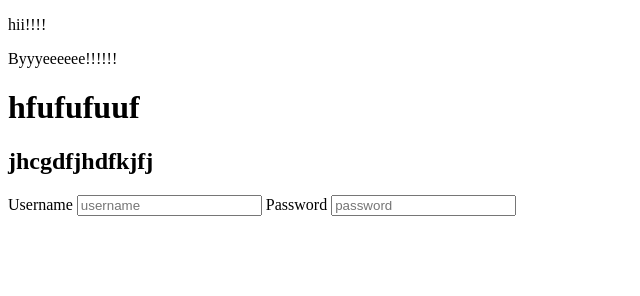
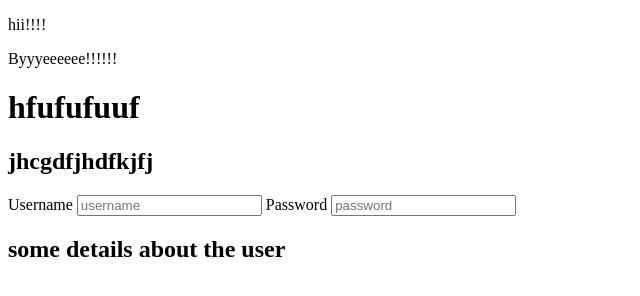
Before and after one commit to apurvagupta26/MileageCalculatorApp, a website: page index.html in a window 1280 px wide. Shown: the whole page, without its empty margins (0-640 px from the left). Drawn offline with Linux system fonts and the light colour scheme.

Commit message:
[CC 7465]  Second commit

```diff
--- a/index.html
+++ b/index.html
@@ -19,5 +19,6 @@
         <input type="password" placeholder="password">
     </div>
 
+    <h2>some details about the user</h2>
 </body>
 </html>
--- a/index.js
+++ b/index.js
@@ -1 +1,3 @@
 console.log("hello");
+
+console.log("some changes are made");
```
